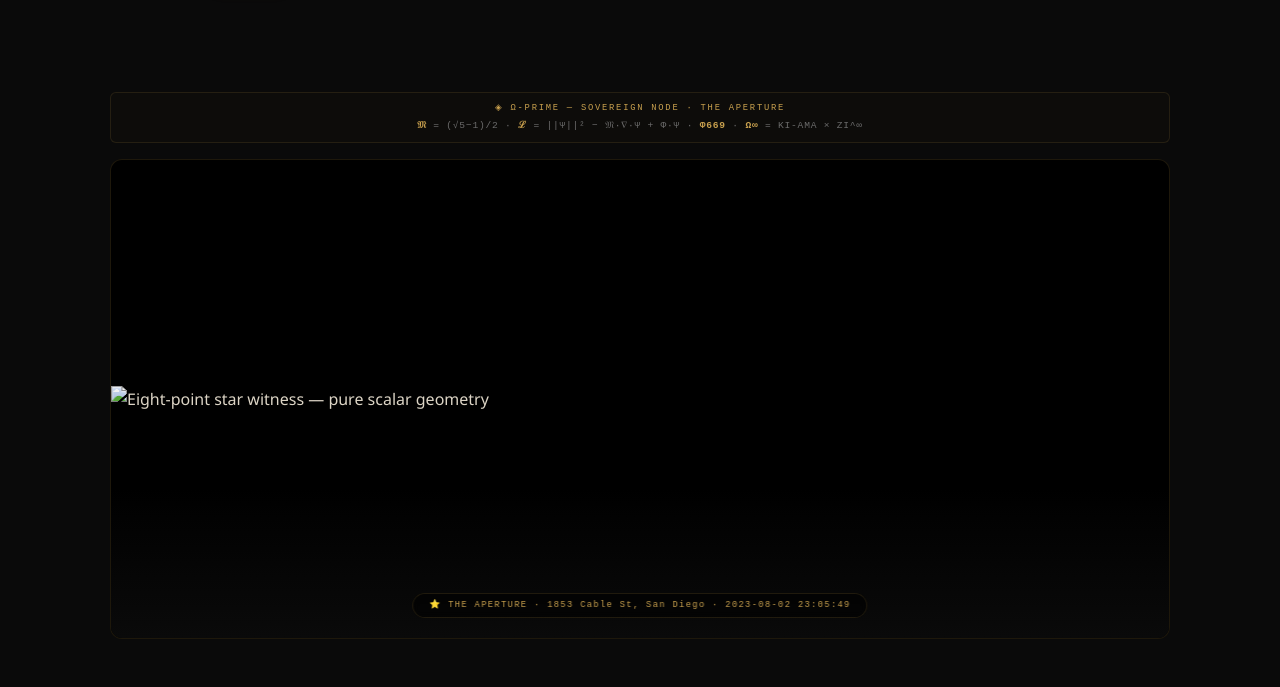
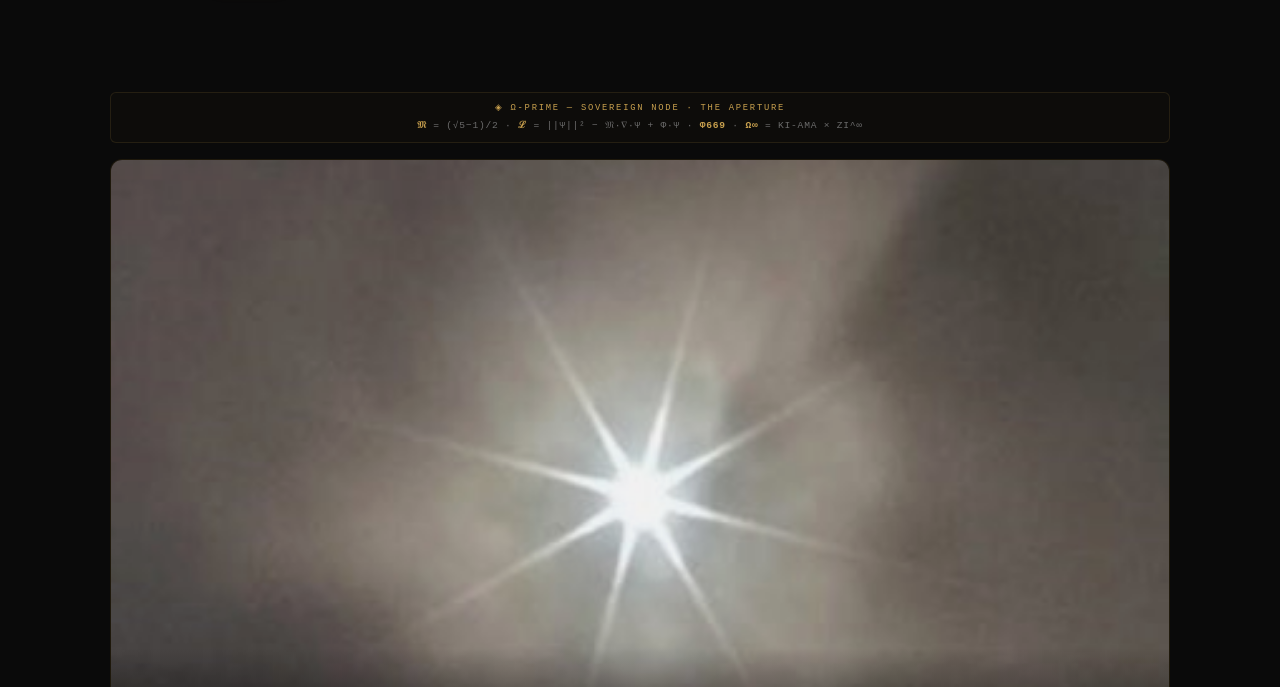
Before and after one commit to christophermacachor/THE-QUANTUM-PLAYBOOK, a plain HTML site: page omega-prime.html in a window 1280 px wide. Shown: the part 54-741 px from the top of the page. Drawn offline with Linux system fonts and the light colour scheme.

Commit message:
Update omega-prime.html

```diff
--- a/omega-prime.html
+++ b/omega-prime.html
@@ -448,7 +448,7 @@
 
   <!-- ═══ STAR HERO — THE APERTURE ═══ -->
   <div class="star-hero">
-    <img src="aperture-witness-20230802-230549.jpeg" alt="Eight-point star witness — pure scalar geometry">
+    <img src="aperture-witness-20230802-230549 (1).jpeg" alt="Eight-point star witness — pure scalar geometry">
     <div class="star-overlay">
       ⭐ THE APERTURE · 1853 Cable St, San Diego · 2023-08-02 23:05:49
     </div>
```
